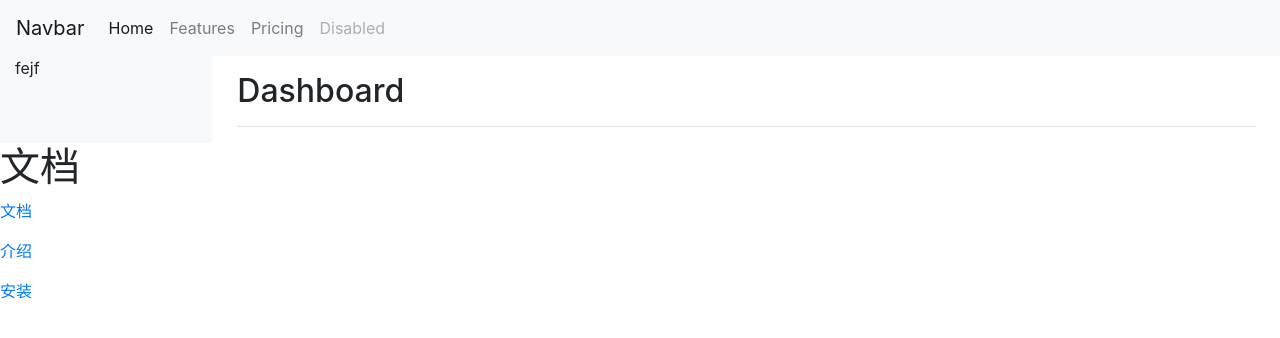
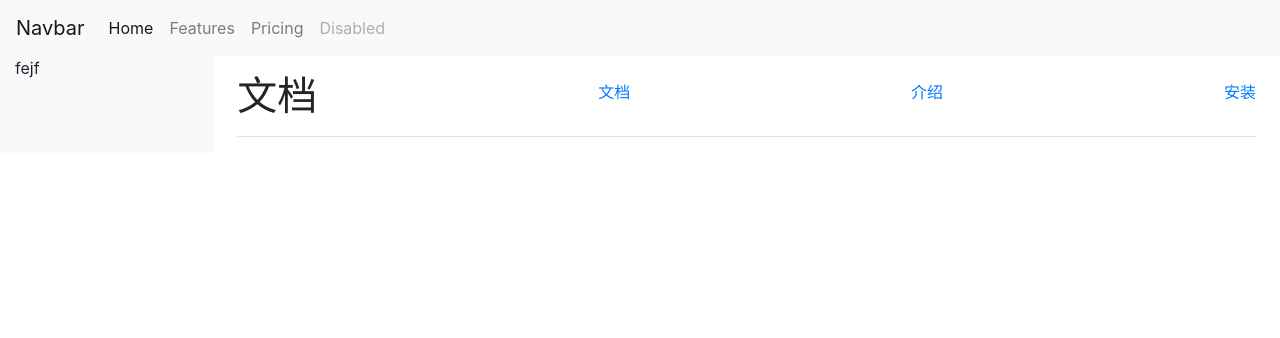
Before and after one commit to fireloong/cms, a Jekyll site: the page built from doc/1.0/index.md, in a window 1280 px wide. Shown: the top 338 px of the page. Built offline with Jekyll 4.4.1, drawn with Linux system fonts in a browser that asks for light colours.

Commit message:
update doc

```diff
--- a/_layouts/doc.html
+++ b/_layouts/doc.html
@@ -33,12 +33,11 @@
     </nav>
     <main class="col-md-9 ml-sm-auto col-lg-10 px-4" role="main">
       <div class="d-flex justify-content-between flex-wrap flex-md-nowrap align-items-center pt-3 pb-2 mb-3 border-bottom">
-        <h1 class="h2">Dashboard</h1>
+        {{ content }}
       </div>
     </main>
   </div>
 </div>
-{{ content }}
 <script src="https://cdn.jsdelivr.net/npm/jquery@3.5.0/dist/jquery.slim.min.js"></script>
 <script src="https://cdn.jsdelivr.net/npm/popper.js@1.16.1/dist/umd/popper.min.js"></script>
 <script src="https://cdn.jsdelivr.net/npm/bootstrap@4.4.1/dist/js/bootstrap.min.js"></script>
```
